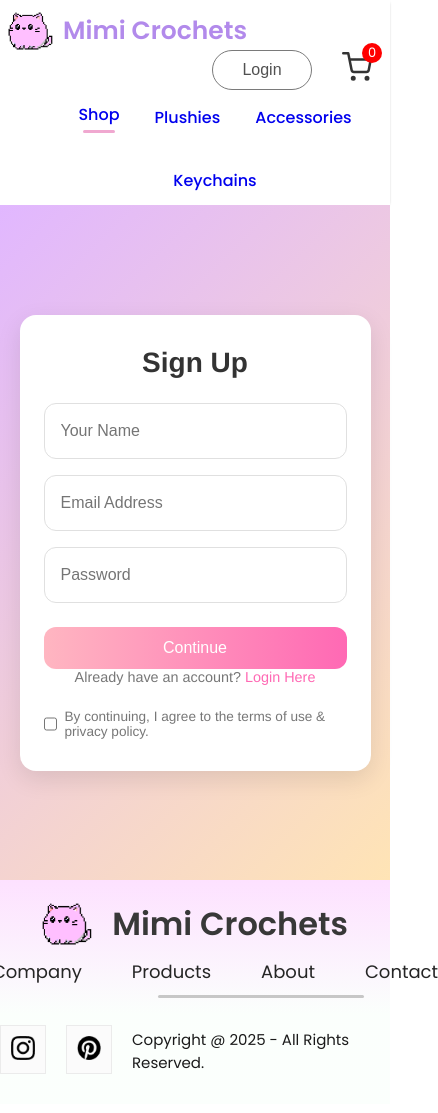
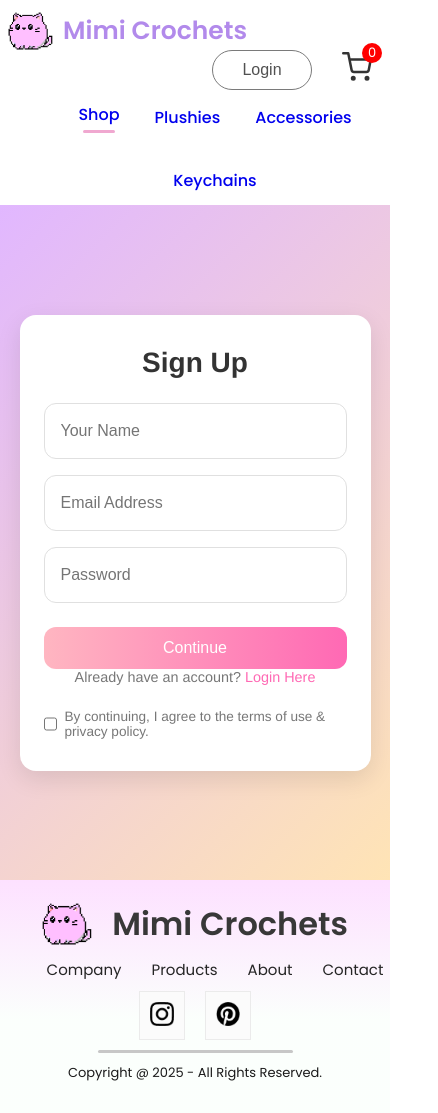
Before and after one commit to azheng05/ecommerce-platform, a React (Create React App) app in the folder frontend/: page /login in a window 390 px wide. Shown: the whole page, 438 px wide, since content can reach past the window. Built offline with nearby package versions, Linux system fonts and the light colour scheme.

Commit message:
Footer responsive to window size change

```diff
--- a/frontend/src/Components/Footer/Footer.css
+++ b/frontend/src/Components/Footer/Footer.css
@@ -28,6 +28,7 @@
 
 .footer-links {
     display: flex;
+    justify-content: center;
     list-style: none;
     gap: 50px;
     color: #252525;
@@ -67,10 +68,24 @@
     font-size: 15px;
 }
 
-.footer-copyright hr {
-    width: 80%;
+hr {
+    width: 50%;
     border: none;
     border-radius: 10px;
     height: 3px;
     background: #c7c7c7;
 }
+
+@media (max-width: 650px) {
+    .footer-copyright {
+        font-size: 13px;
+        gap: 20px;
+    }
+
+    .footer-links {
+        display: flex;
+        list-style: none;
+        gap: 30px;
+        font-size: 15px;
+    }
+}
--- a/frontend/src/Components/Footer/Footer.jsx
+++ b/frontend/src/Components/Footer/Footer.jsx
@@ -24,10 +24,10 @@ const Footer = () => {
             <div className="footer-icons-container">
                 <img src={pinterest_icon} alt=""/>
             </div>
-            <div className="footer-copyright">
-                <hr/>
-                <p>Copyright @ 2025 - All Rights Reserved.</p>
-            </div>
+        </div>
+        <hr/>
+        <div className="footer-copyright">
+            <p>Copyright @ 2025 - All Rights Reserved.</p>
         </div>
     </div>
   )
```
